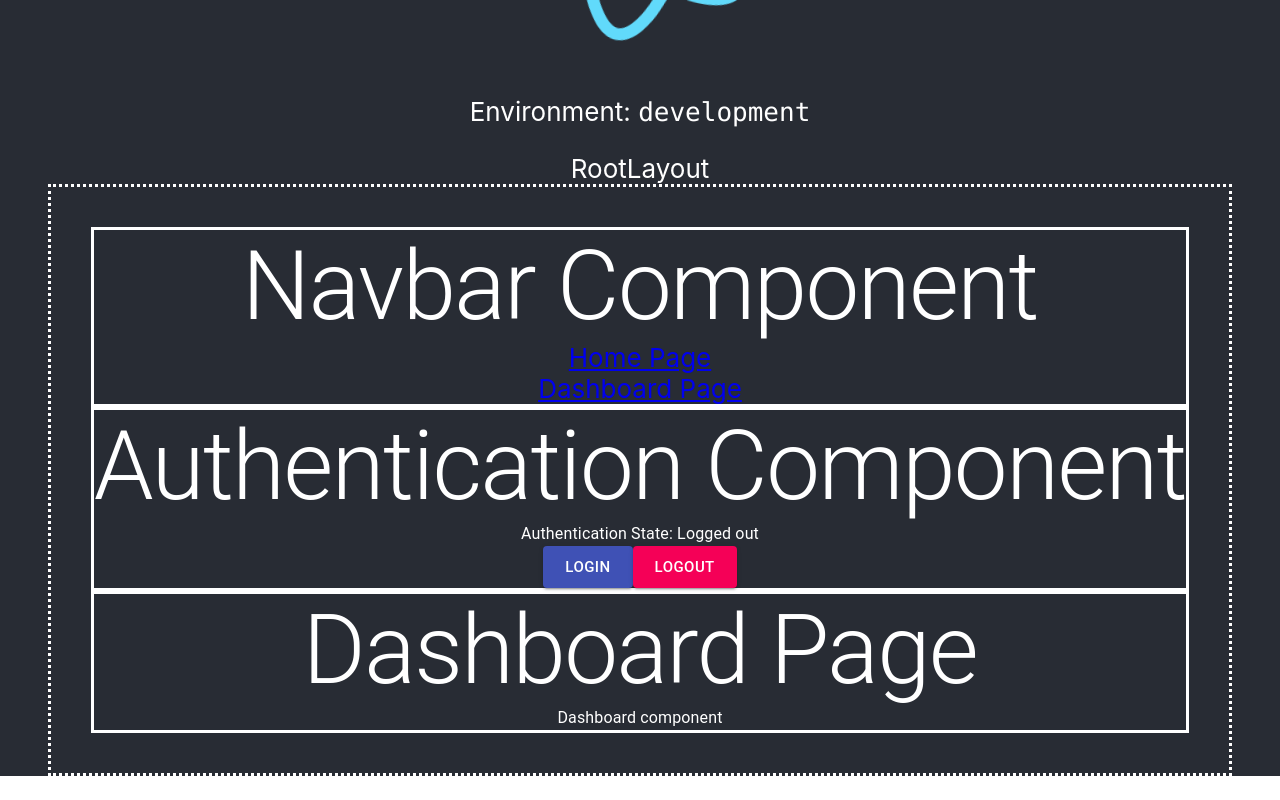
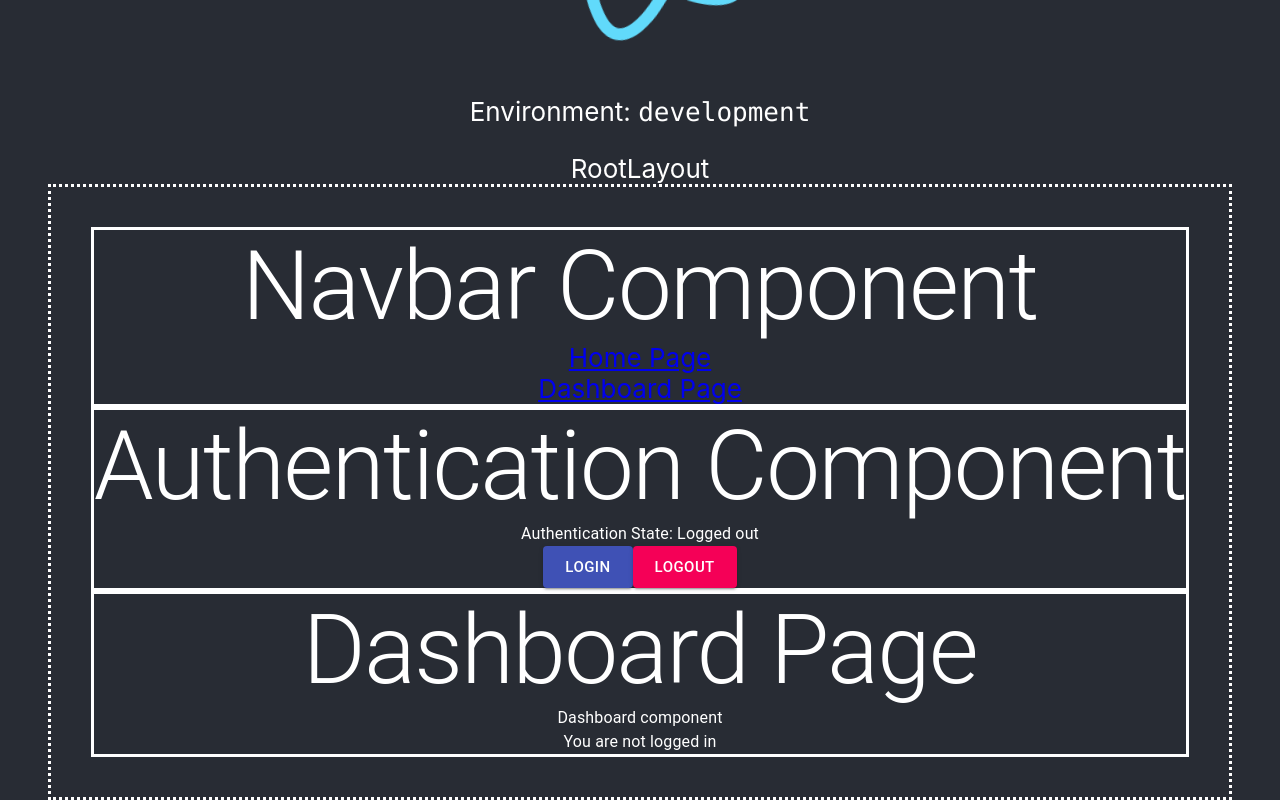
Before and after one commit to vpvnguyen/react-boilerplates, a React (Create React App) app in the folder cra-typescript-redux-router-mui-prettier/: page /dashboard in a window 1280 px wide. Shown: the part 250-1050 px from the top of the page. Before the commit the page ends 1026 px from the top, so only its background shows below. Built offline with nearby package versions, Linux system fonts and the light colour scheme.

Commit message:
add placeholder values to components; replace with redux auth global state

```diff
--- a/cra-typescript-redux-router-mui-prettier/src/components/Dashboard.component.tsx
+++ b/cra-typescript-redux-router-mui-prettier/src/components/Dashboard.component.tsx
@@ -1,5 +1,10 @@
 import { Typography } from "@material-ui/core";
 
-const DashboardComponent = () => <Typography>Dashboard component</Typography>;
+const DashboardComponent = () => (
+  <>
+    <Typography>Dashboard component</Typography>
+    <Typography>You are not logged in</Typography>
+  </>
+);
 
 export default DashboardComponent;
--- a/cra-typescript-redux-router-mui-prettier/src/components/Home.component.tsx
+++ b/cra-typescript-redux-router-mui-prettier/src/components/Home.component.tsx
@@ -1,5 +1,10 @@
 import { Typography } from "@material-ui/core";
 
-const HomeComponent = () => <Typography>Home component</Typography>;
+const HomeComponent = () => (
+  <>
+    <Typography>Home component</Typography>
+    <Typography>Welcome!</Typography>
+  </>
+);
 
 export default HomeComponent;
```
